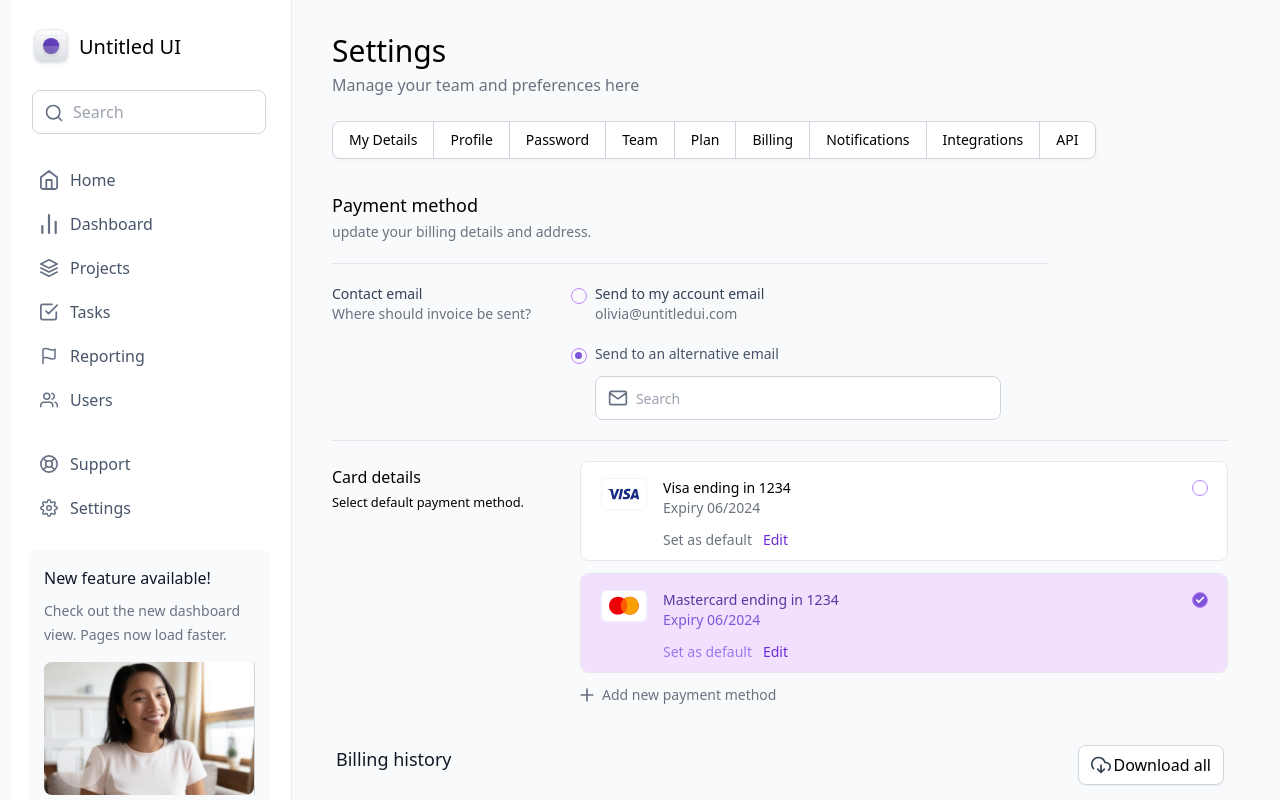
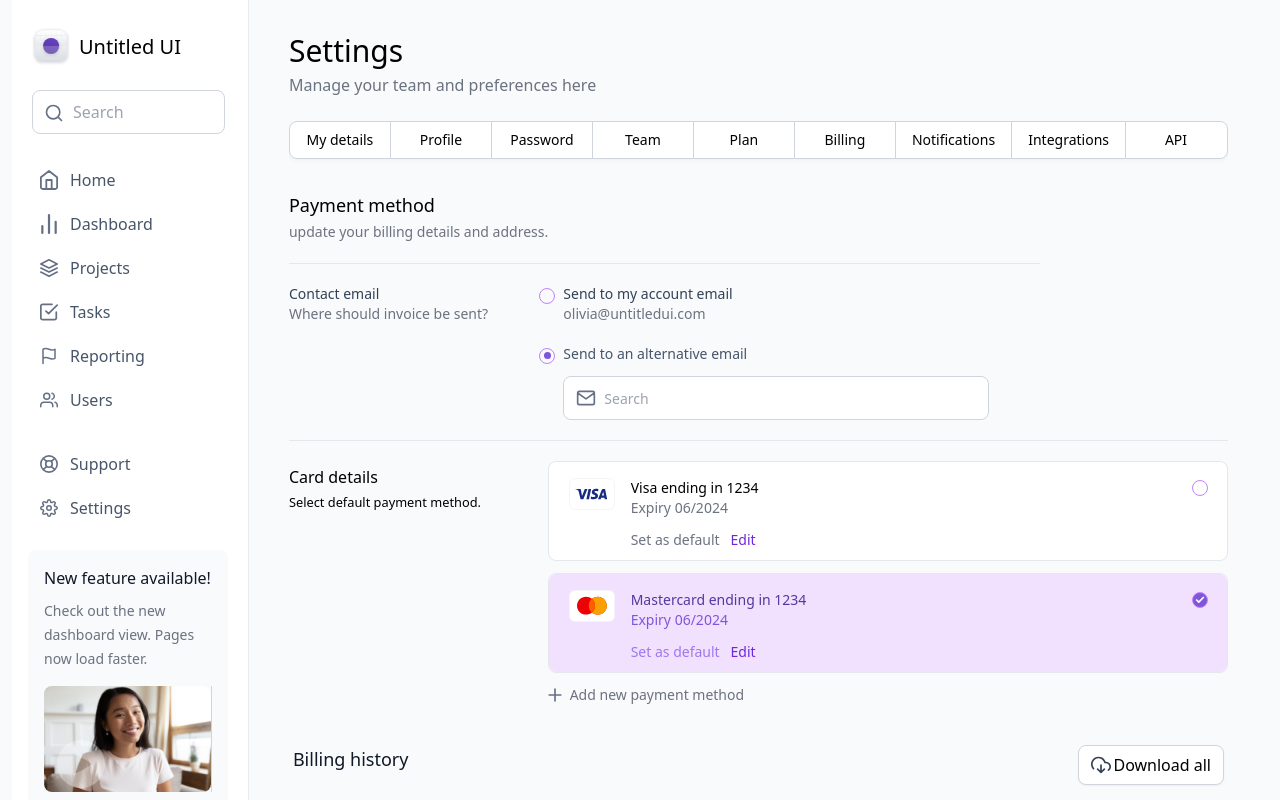
Before and after one commit to ayotidapo/vencru-settings, a React (Create React App) app: page / in a window 1280 px wide. Built offline with nearby package versions, Linux system fonts and the light colour scheme.

Commit message:
add little text

```diff
--- a/src/component/NavGroup/index.tsx
+++ b/src/component/NavGroup/index.tsx
@@ -11,7 +11,7 @@ const NavGroup:React.FC<Props> = (props:Props)=>{
                 {items.map(item => (
 
                     <li className='border border-y-0 border-l-0 border-r-customGray' key={item}>
-                        <button className='p-2 px-4 text-sm hover:bg-gray-50'>
+                        <button className='p-2 px-4 text-sm hover:bg-gray-50  xs:min-w-[100px]'>
                         {item}
                         </button>
                     </li>
--- a/src/data.ts
+++ b/src/data.ts
@@ -13,7 +13,7 @@ const data= {
     }
    ],
    navbuttons:[
-    'My Details',
+    'My details',
     'Profile',
     'Password',
     'Team',
```
